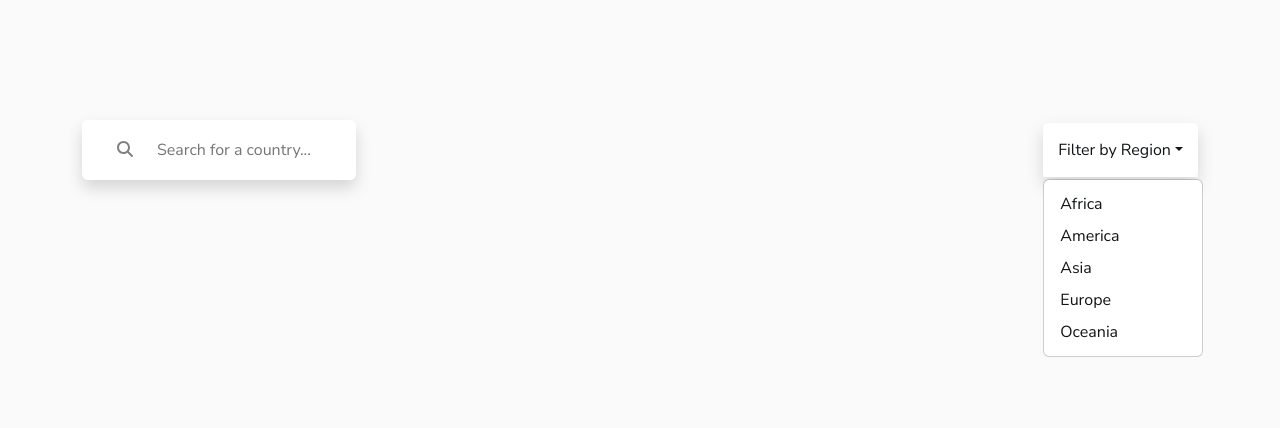
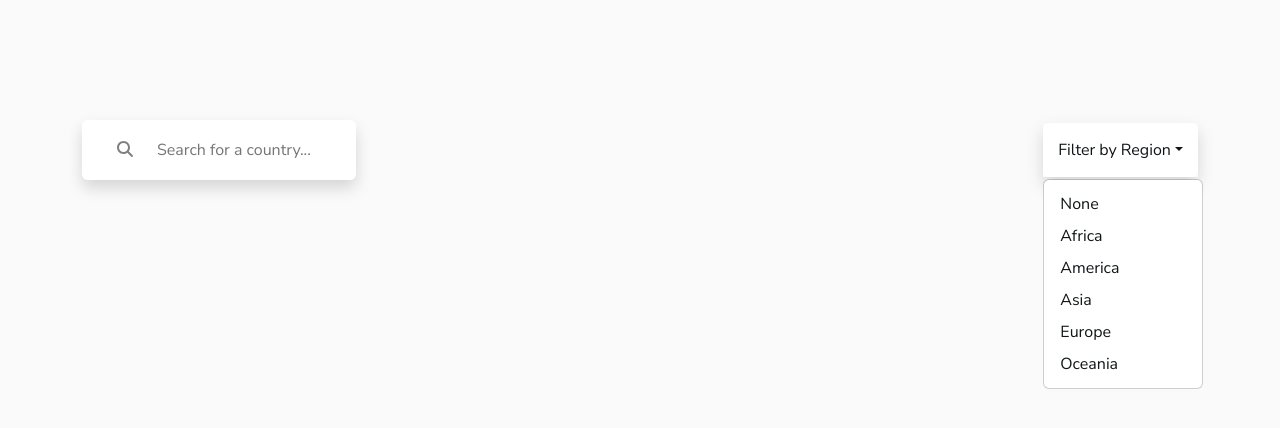
Before and after one commit to majid00kazemi/Country-Details, a React (Create React App) app: page / in a window 1280 px wide. Both pictures are taken after a click on the button "Filter by Region". Shown: the top 428 px of the page. Built offline with nearby package versions, Linux system fonts and the light colour scheme; no server answers.

Commit message:
Update DropDownButton.js

```diff
--- a/src/componnets/DropDownButton.js
+++ b/src/componnets/DropDownButton.js
@@ -10,6 +10,7 @@ function DropDownButton({ theme, isDarkTheme }) {
         id="dropdown-menu-align-center"
         title="Filter by Region"
       >
+        <Dropdown.Item href="/">None</Dropdown.Item>
         <Dropdown.Item href="/Africa">Africa</Dropdown.Item>
         <Dropdown.Item href="/America">America</Dropdown.Item>
         <Dropdown.Item href="/Asia">Asia</Dropdown.Item>
```
